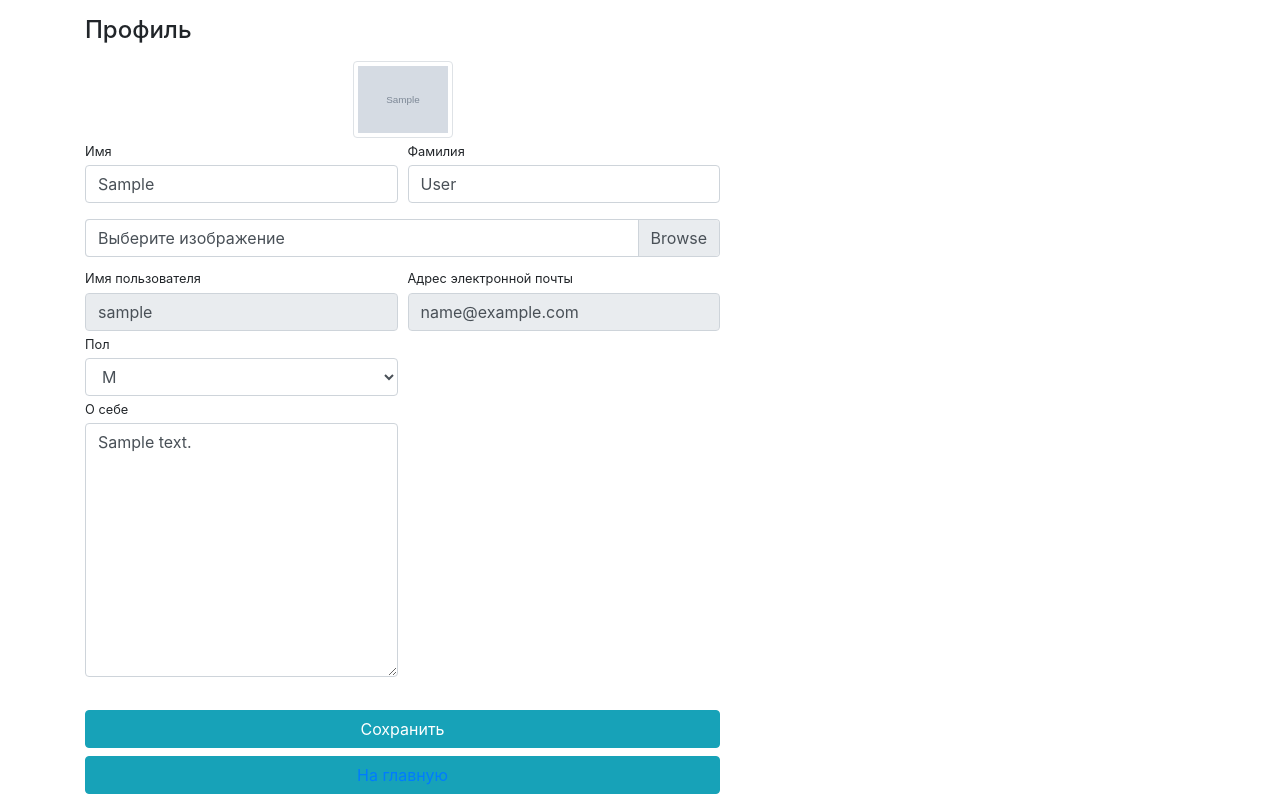
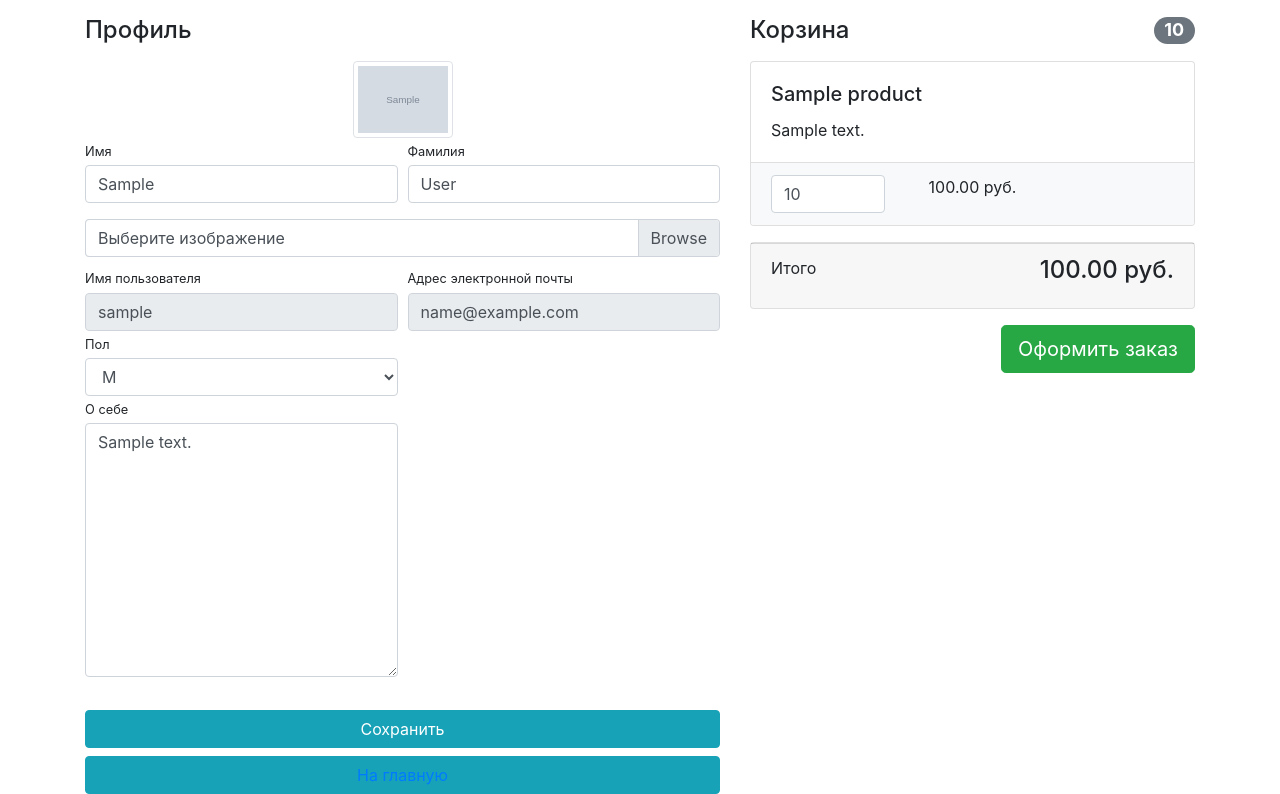
Before and after one commit to subloger/geekshop-server, a Django app: page /users/profile/ in a window 1280 px wide. Shown: the part 56-850 px from the top of the page. Run offline with Django 3.2, Linux system fonts and the light colour scheme; a user stored in the database is signed in; tables that the repository leaves empty hold one stand-in row (values such as "Sample post"); grey boxes marked "Sample" are stand-in pictures; parts of the project's set-up code (start-up, migrations or seed data) failed here and were passed over; some libraries are stand-ins or nearby versions.

Commit message:
Home work for lesson-2-4

```diff
--- a/baskets/models.py
+++ b/baskets/models.py
@@ -1,4 +1,4 @@
-from django.db import models
+from django.db import models, transaction
 
 from users.models import User
 from products.models import Product
@@ -25,3 +25,24 @@ class Basket(models.Model):
     def total_sum(self):
         baskets = Basket.objects.filter(user=self.user)
         return sum(basket.sum() for basket in baskets)
+
+    @staticmethod
+    def get_item(pk):
+        return Basket.objects.filter(id=pk).first()
+
+    # переопределение метода сохранения
+    def save(self, *args, **kwargs):
+        with transaction.atomic():
+            if self.pk:
+                self.product.quantity -= self.quantity - self.__class__.get_item(self.pk).quantity
+            else:
+                self.product.quantity -= self.quantity
+            self.product.save()
+            super(Basket, self).save(*args, **kwargs)
+
+    # переопределение метода удаление
+    @transaction.atomic
+    def delete(self, *args, **kwargs):
+        self.product.quantity += self.quantity
+        self.product.save()
+        super(Basket, self).delete(*args, **kwargs)
--- a/baskets/templates/baskets/basket.html
+++ b/baskets/templates/baskets/basket.html
@@ -34,7 +34,7 @@
             <h4 class="float-right">{{ baskets.0.total_sum }} руб.</h4>
         </div>
     </div>
-    <a class="btn btn-success btn-lg float-right" href="../orders/checkout_order.html">
+    <a class="btn btn-success btn-lg float-right" href="{% url 'orders:order_create' %}">
         Оформить заказ
     </a>
     {% else %}
--- a/orders/templates/orders/order_list.html
+++ b/orders/templates/orders/order_list.html
@@ -20,6 +20,7 @@
         </thead>
         <tbody>
         {% for item in object_list %}
+            {{ item.is_active }}
             {% if item.is_active %}
                 <tr>
                     <td class="td1 orders_list">{{ item.pk }}</td>
@@ -56,7 +57,7 @@
         </a>
     </button>
     <button class="btn btn-default btn-round">
-        <a href="{% url 'orders:order_create' %}">
+        <a href="{% url 'products:index'  %}">
             новый
         </a>
     </button>
--- a/users/templates/users/profile.html
+++ b/users/templates/users/profile.html
@@ -77,9 +77,9 @@
                 </div>
             </form>
         </div>
-{#        <div class="col-lg-5">#}
-{#            {% include 'baskets/basket.html' %}#}
-{#        </div>#}
+       <div class="col-lg-5">
+            {% include 'baskets/basket.html' %}
+        </div>
     </div>
 </div>
 {% endblock %}
```
